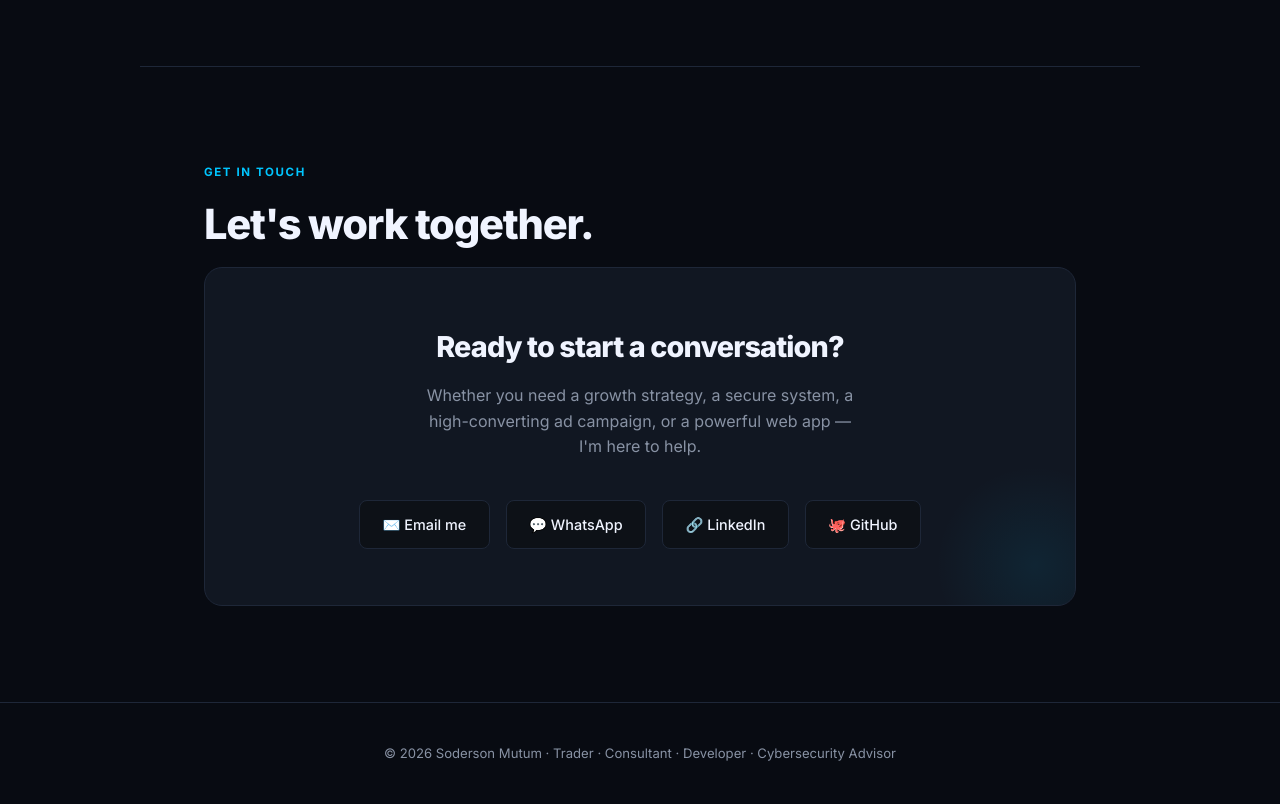
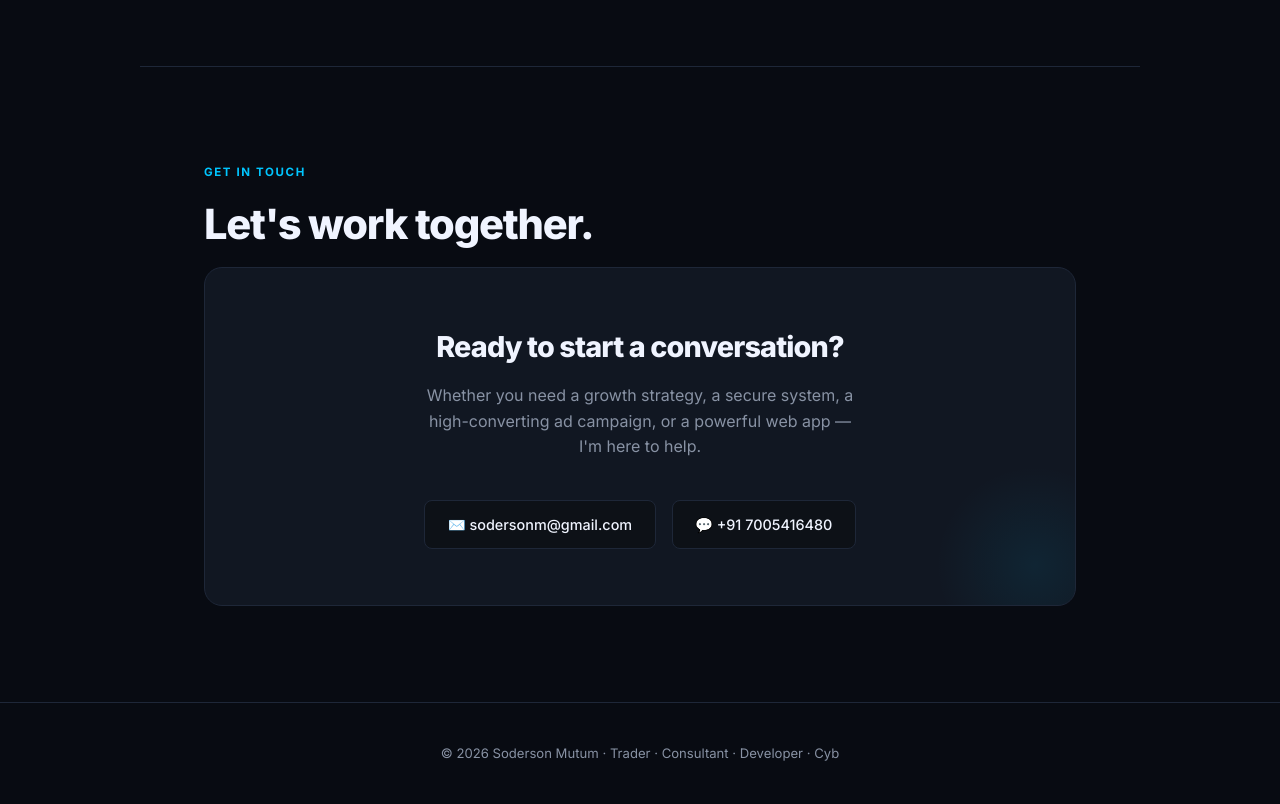
Before and after one commit to sodersonm-cmd/sodersonm-cmd.github.io, a plain HTML site: page index.html in a window 1280 px wide. Shown: the part 2586-3390 px from the top of the page. Drawn offline with Linux system fonts and the light colour scheme.

Commit message:
Update index.html

```diff
--- a/index.html
+++ b/index.html
@@ -375,17 +375,11 @@
     <h3>Ready to start a conversation?</h3>
     <p>Whether you need a growth strategy, a secure system, a high-converting ad campaign, or a powerful web app — I'm here to help.</p>
     <div class="contact-links">
-      <a href="mailto:hello@sodersonmutum.com" class="contact-link">✉️ Email me</a>
-      <a href="https://wa.me/" target="_blank" class="contact-link">💬 WhatsApp</a>
-      <a href="https://linkedin.com" target="_blank" class="contact-link">🔗 LinkedIn</a>
-      <a href="https://github.com/sodersonm-cmd" target="_blank" class="contact-link">🐙 GitHub</a>
+      <a href="mailto:sodersonm@gmail.com" class="contact-link">✉️ sodersonm@gmail.com</a>
+      <a href="https://wa.me/917005416480" target="_blank" class="contact-link">💬 +91 7005416480</a>
     </div>
   </div>
 </section>
 
 <footer>
-  © 2026 Soderson Mutum · Trader · Consultant · Developer · Cybersecurity Advisor
-</footer>
-
-</body>
-</html>
+  © 2026 Soderson Mutum · Trader · Consultant · Developer · Cyb
```
